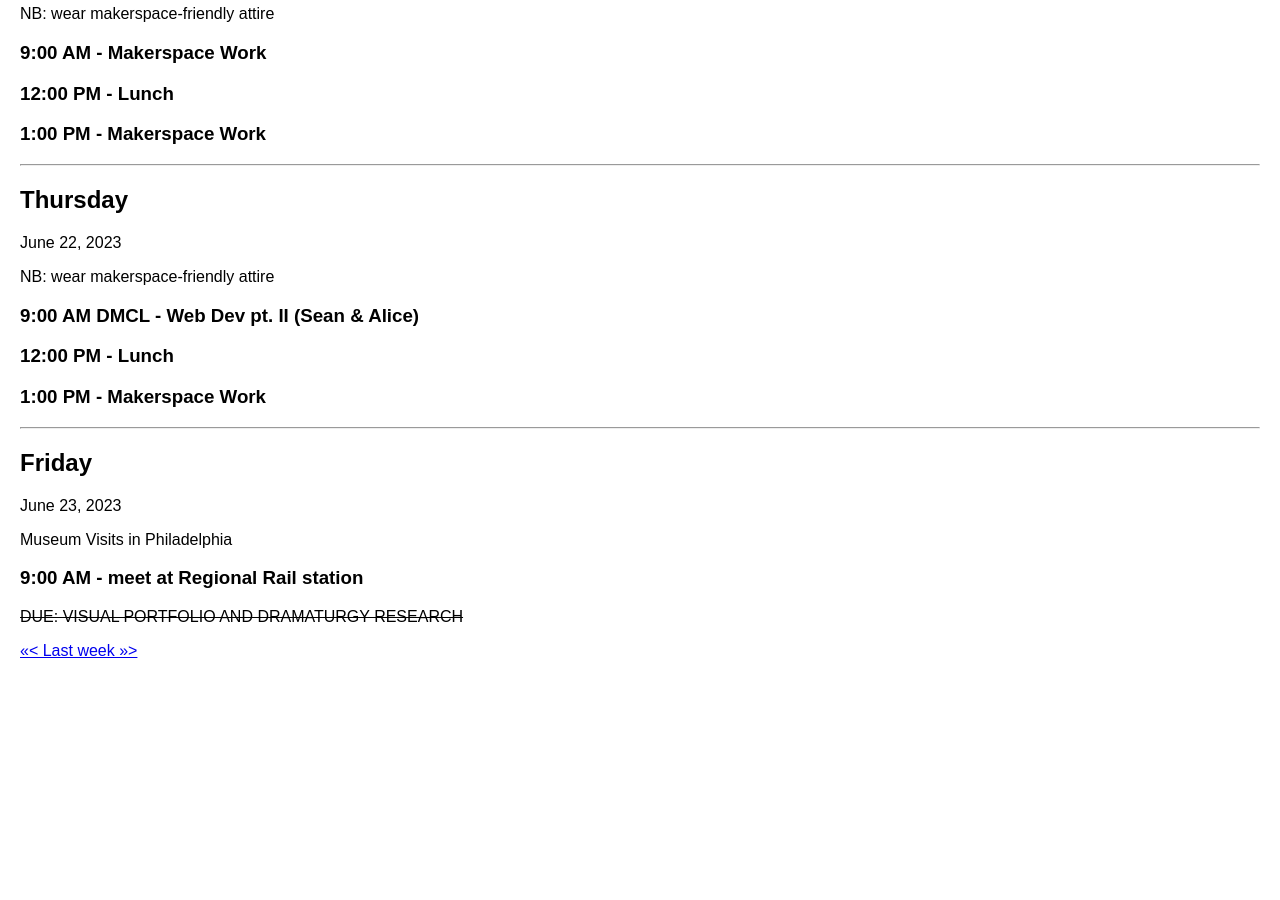
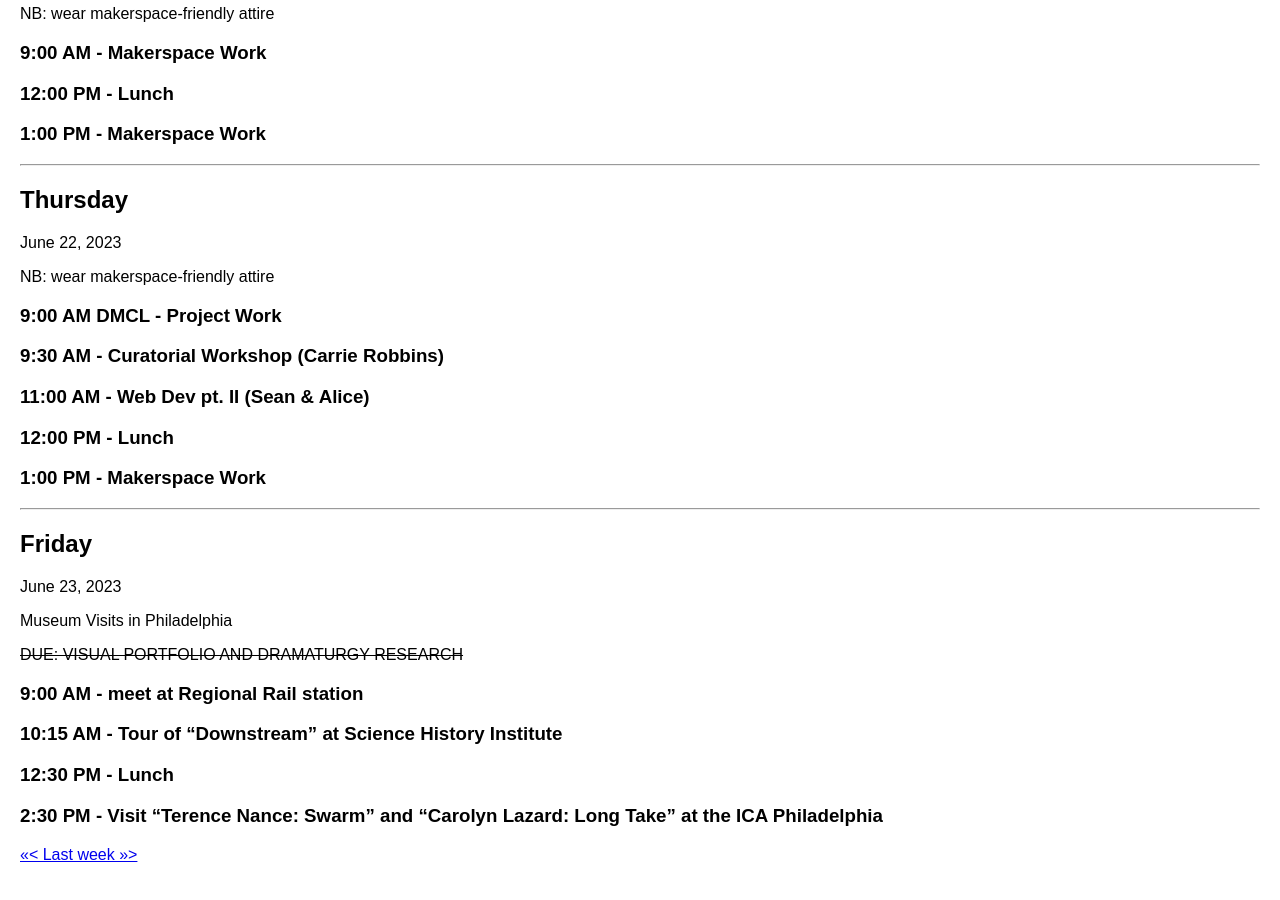
Before and after one commit to digbmc/dssf-syll, a Jekyll site: the page built from _weeks/04-web.md, in a window 1280 px wide and 900 px high, scrolled down 927 px. Built offline with Jekyll 4.4.1, drawn with Linux system fonts in a browser that asks for light colours; before the commit the page ends 1623 px from its top, so only the background shows below that.

Commit message:
Adding events to week 4 schedule

```diff
--- a/_weeks/04-web.md
+++ b/_weeks/04-web.md
@@ -50,7 +50,11 @@ June 22, 2023
 
 NB: wear makerspace-friendly attire
 
-### 9:00 AM DMCL - Web Dev pt. II (Sean & Alice)
+### 9:00 AM DMCL - Project Work
+
+### 9:30 AM - Curatorial Workshop (Carrie Robbins)
+
+### 11:00 AM - Web Dev pt. II (Sean & Alice)
 
 ### 12:00 PM - Lunch
 
@@ -63,9 +67,15 @@ June 23, 2023
 
 Museum Visits in Philadelphia
 
+~~DUE: VISUAL PORTFOLIO AND DRAMATURGY RESEARCH~~
+
 ### 9:00 AM - meet at Regional Rail station
 
-~~DUE: VISUAL PORTFOLIO AND DRAMATURGY RESEARCH~~
+### 10:15 AM - Tour of "Downstream" at Science History Institute
+
+### 12:30 PM - Lunch
+
+### 2:30 PM - Visit "Terence Nance: Swarm" and "Carolyn Lazard: Long Take" at the ICA Philadelphia
 
 
 [<<< Last week >>>](https://github.com/digbmc/dssf-syll/blob/main/_weeks/03-data.md)
```
